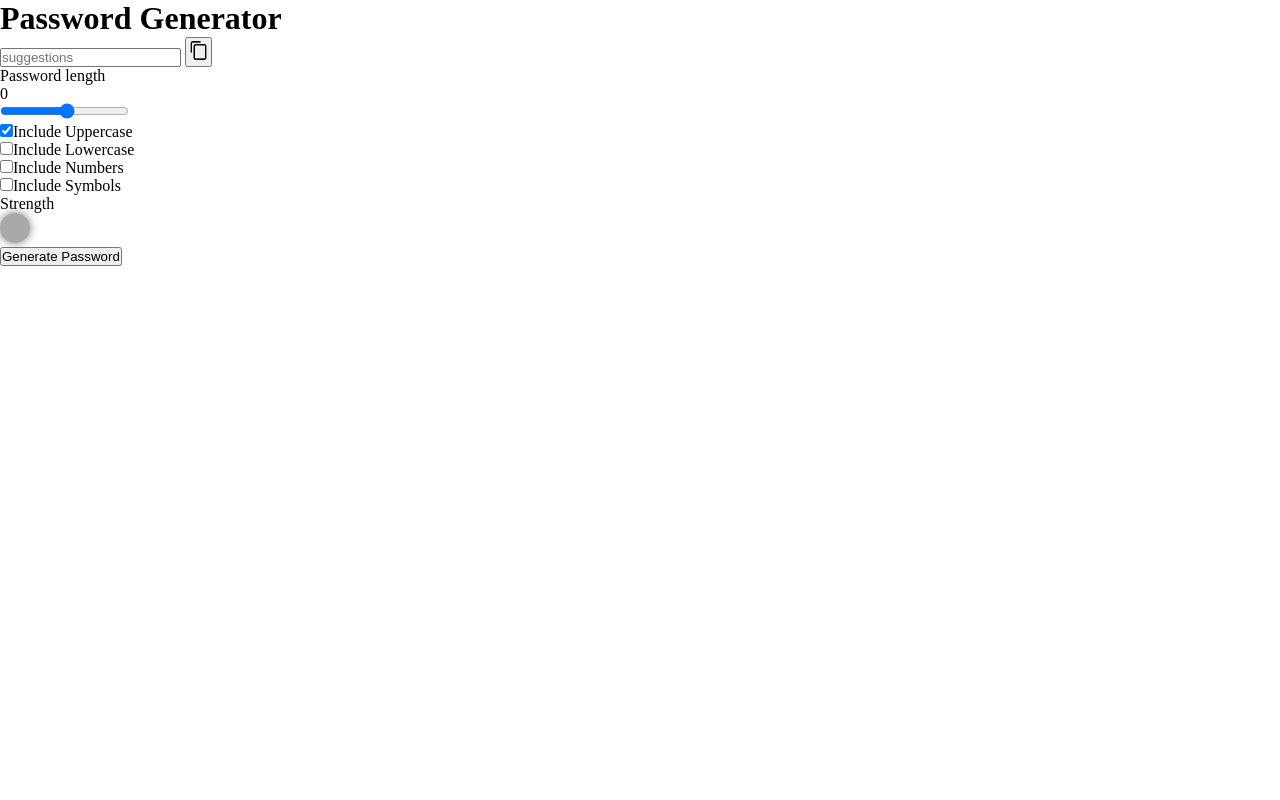
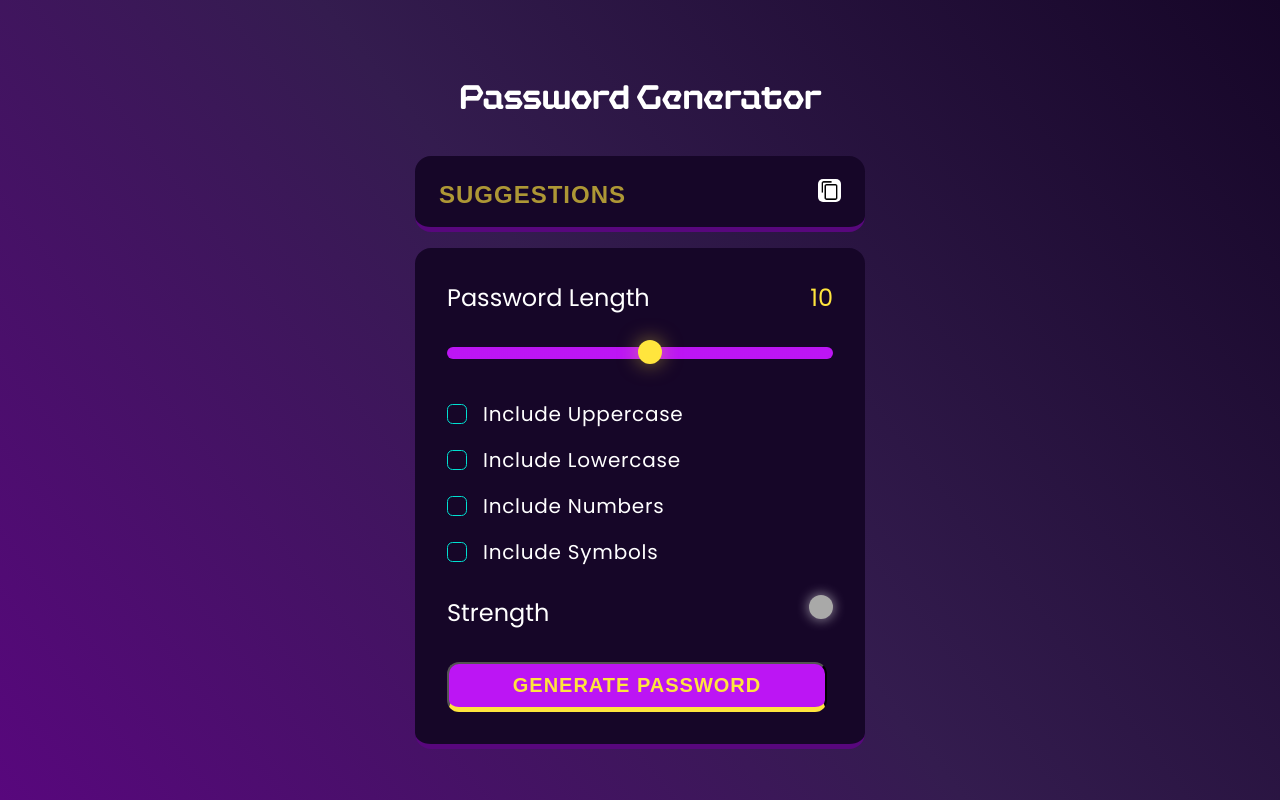
Before and after one commit to AayushSrivastav29/Password-generator, a plain HTML site: page index.html in a window 1280 px wide. Drawn offline with Linux system fonts and the light colour scheme; files whose address does not match are found by name.

Commit message:
added css

```diff
--- a/index.html
+++ b/index.html
@@ -4,43 +4,67 @@
     <meta charset="UTF-8" />
     <meta name="viewport" content="width=device-width, initial-scale=1.0" />
     <title>Password Generator</title>
+    <link
+      href="https://fonts.googleapis.com/css?family=Poppins:400,500,600&display=swap"
+      rel="stylesheet"
+    />
     <link rel="stylesheet" href="style.css" />
   </head>
   <body>
+    <div class="wrapper">
       <div class="container">
-
+        <div>
           <h1>Password Generator</h1>
+        </div>
 
         <div id="suggestions">
+          <input
+            readonly
+            class="passwordDisplay"
+            placeholder="suggestions"
+            passwordDisplay
+          />
 
-        <input readonly class="passwordDisplay" placeholder="suggestions" passwordDisplay/>
-
-        <button data-copy>
+          <button class="copy-btn" data-copy>
             <span data-copyMsg></span>
-          <img id="clipboard-icon" src="Assests\copy.png" alt="clipboard-icon"/>
+            <img
+              id="clipboard-icon"
+              src="Assests\copy.png"
+              alt="clipboard-icon"
+            />
           </button>
-
         </div>
 
         <div id="input-container">
-
           <!-- Password length section -->
           <div class="length-container">
-          <p>Password length</p>
-          <p data-lengthNmber>0</p>
+            <p>Password Length</p>
+            <p data-lengthNmber>10</p>
           </div>
 
           <!-- SLider -->
           <input type="range" min="1" max="20" step="1" class="slider" />
 
           <!-- checkboxes -->
-        <div id="checkbox">
-          <input type="checkbox" id="uppercase" checked/><label for="uppercase">Include Uppercase</label><br/>
-          <input type="checkbox" id="lowercase" /><label for="lowercase">Include Lowercase</label><br/>
-          <input type="checkbox" id="numbers" /><label for="numbers">Include Numbers</label><br/>
-          <input type="checkbox" id="symbols" /><label for="symbols">Include Symbols</label>
+          <div class="checkbox">
+            <input type="checkbox" id="uppercase" /><label for="uppercase"
+              >Include Uppercase</label
+            >
           </div>
-
+          <div class="checkbox">
+            <input type="checkbox" id="lowercase" /><label for="lowercase"
+              >Include Lowercase</label
+            >
+          </div>
+          <div class="checkbox">
+            <input type="checkbox" id="numbers" /><label for="numbers"
+              >Include Numbers</label
+            >
+          </div>
+          <div class="checkbox">
+            <input type="checkbox" id="symbols" /><label for="symbols"
+              >Include Symbols</label
+            >
           </div>
 
           <div class="strength-container">
@@ -49,6 +73,8 @@
           </div>
           <button class="generate-button">Generate Password</button>
         </div>
+      </div>
+    </div>
     <script src="script.js"></script>
   </body>
 </html>
--- a/script.js
+++ b/script.js
@@ -45,6 +45,8 @@ copyBtn.addEventListener('click', function () {
 
   passwordDisplay.select();
   navigator.clipboard.writeText(passwordDisplay.value);
+
+  inputSlider.style.backgroundSize = ((passwordLength-min)*100/(max-min))+"% 100%";
 });
 
 function setIndicator(color) {
@@ -127,6 +129,7 @@ function shufflePassword(array){
 }
 
 function handleCheckboxChange(){
+    checkCount=0;
     allCheckBox.forEach((checkbox)=>{
       if(checkbox.checked){
         checkCount++;
@@ -135,7 +138,11 @@ function handleCheckboxChange(){
 
     //edge case
     if (passwordLength < checkCount) {
-      passwordLength =checkCount;
+      passwordLength = checkCount;
+      inputSlider.value = passwordLength;
+      lengthDisplay.innerText = passwordLength;
+
+
     }
 }
 
--- a/style.css
+++ b/style.css
@@ -1,35 +1,293 @@
-*{
+@font-face {
+  font-family: hackerText;
+  src: url(fonts/HexaframeCF-Thin.woff);
+}
+
+* {
   margin: 0%;
   padding: 0%;
   box-sizing: border-box;
 }
 
-body,html{
+body,
+html {
+  font-family: 'Poppins', sans-serif;
   width: 100%;
   height: 100%;
 }
 
+:root {
+  --dk-violet: hsl(268, 75%, 9%);
+  --lt-violet: hsl(268, 47%, 21%);
+  --lt-violet2: hsl(281, 89%, 26%);
+  --vb-violet: hsl(285, 91%, 52%);
+  --vb-violet2: hsl(290, 70%, 36%);
 
-#clipboard-icon{
+  --vb-yellow: hsl(52, 100%, 62%);
+
+  --pl-white: hsl(0, 0%, 100%);
+
+  --vb-cyan: hsl(176, 100%, 44%);
+  --vb-cyan2: hsl(177, 92%, 70%);
+  --dk-text: hsl(198, 20%, 13%);
+}
+
+.wrapper {
+  width: 100%;
+  height: 100%;
+  display: flex;
+  justify-content: center;
+  align-items: center;
+  flex-direction: column;
+  background: linear-gradient(
+    231deg,
+    rgba(22, 6, 40, 1) 0%,
+    rgba(52, 28, 79, 1) 50%,
+    rgba(88, 7, 125, 1) 100%
+  );
+}
+
+h1 {
+  font-family: hackerText;
+  margin: 25px 0;
+  color: var(--pl-white);
+  text-align: center;
+  line-height: 1.2;
+  font-size: 33px;
+}
+
+.container {
+  width: 90%;
+  max-width: 450px;
+  display: flex;
+  flex-direction: column;
+  justify-content: center;
+  align-items: center;
+}
+
+#suggestions {
+  width: 100%;
+  position: relative;
+  background-color: var(--dk-violet);
+  border-radius: 1rem;
+  border-bottom: 0.35rem solid var(--lt-violet2);
+  margin: 1rem 0;
+  padding-top: 0.35rem;
+}
+
+.passwordDisplay {
+  width: 100%;
+  background-color: transparent;
+  padding: 1.1rem 1rem;
+  color: var(--vb-yellow);
+  font-weight: 600;
+  font-size: 1.15rem;
+  line-height: 30px;
+  letter-spacing: 1px;
+  padding-right: 3.25rem;
+  border: none;
+}
+
+.passwordDisplay::placeholder {
+  color: var(--vb-yellow);
+  position: absolute;
+  top: 50%;
+  left: 1.5rem;
+  font-size: 1.5rem;
+  line-height: 30px;
+  opacity: 0.65;
+  text-transform: uppercase;
+  transform: translateY(-50%);
+}
+.copy-btn{
+  background-color: transparent;
+  border: none;
+  outline: none;
+}
+
+#clipboard-icon {
   width: 23px;
   height: 23px;
+  background-color: var(--pl-white);
+  border-radius: 5px;
 }
-#light{
+
+#suggestions button {
+  position: absolute;
+  top: 50%;
+  right: 1.5rem;
+  transform: translateY(-50%);
+}
+
+.copied-text {
+  position: absolute;
+  top:-30px;
+  left: 50%;
+  color: var(--vb-yellow);
+  font-weight: 600;
+  transform: translateX(-50%);
+  background-color: var(--vb-violet2);
+  border: 1px solid var(--vb-yellow);
+  padding: 5px 10px;
+  border-radius: 5px;
+  z-index: 9999;
+}
+
+#input-container {
+  width: 100%;
+  padding: 2rem;
+  background-color: var(--dk-violet);
+  border-radius: 1rem;
+  border-bottom: 0.35rem solid var(--lt-violet2);
+  color: var(--pl-white);
+}
+
+.length-container {
+  display: flex;
+  justify-content: space-between;
+}
+
+.length-container p:nth-child(1) {
+  font-size: 1.5rem;
+}
+
+.length-container p:nth-child(2) {
+  color: var(--vb-yellow);
+  font-size: 1.5rem;
+}
+
+/* slider */
+.slider{
+  appearance: none;
+  width:100%;
+  height: 0.75rem;
+  cursor: pointer;
+  background-color: var(--lt-violet);
+  border-radius: 1rem;
+  margin-top: 2rem;
+  margin-bottom: 1.5rem;
+  background-image: linear-gradient(var(--vb-violet), var(--vb-violet));
+  background-repeat: no-repeat;
+  border:none;
+  outline:none;
+  z-index:-1;
+}
+
+.slider::-webkit-slider-thumb{
+    position:relative;
+    z-index:1;
+    appearance: none;
+    height:1.5rem;
+    width:1.5rem;
+    border-radius: 50%;
+    background-color: var(--vb-yellow);
+    cursor:pointer;
+    margin-top: -3px;
+    box-shadow: 0px 0px 20px 0px rgba(255, 229, 61, 0.50);
+    transition: all 100ms ease-in;
+}
+
+.slider:focus{
+  outline: 3px solid var(--vb-yellow);
+}
+
+
+.slider::-webkit-slider-thumb:hover{
+  outline: 2px solid var(--vb-yellow);
+  background-color: var(--dk-violet);
+  box-shadow: 0px 0px 25px 5px rgba(255, 229, 61, 0.80);
+}
+
+/* for firefox */
+.slider::-moz-range-thumb {
+  position: relative;
+  z-index: 1;
+  appearance: none;
+  height: 2rem;
+  width: 2rem;
+  border-radius: 50%;
+  background: var(--vb-yellow);
+  box-shadow: 0px 0px 20px 0px rgba(255, 229, 61, 0.50);
+  cursor: pointer;
+}
+
+.slider::-moz-range-thumb:hover {
+  outline: 2px solid var(--vb-yellow);
+  background-color: var(--dk-violet);
+  box-shadow: 0px 0px 25px 5px rgba(255, 229, 61, 0.80);
+}
+
+.checkbox {
+  display: flex;
+  align-items: center;
+  margin: 1rem 0;
+  gap: 0 1rem;
+}
+
+.checkbox input {
+  appearance: none;
+  width: 20px;
+  height: 20px;
+  border: 1px solid var(--vb-cyan);
+  cursor: pointer;
+  position: relative;
+  border-radius: 0.35rem;
+}
+
+.checkbox input:checked {   /* : psuedo-classes*/
+  background-color: var(--vb-cyan);
+}
+
+.checkbox input:checked::before {  /* :: psuedo-elements*/
+  content: '✔';
+  position: absolute;
+  color: var(--dk-text);
+  font-size: 1.05rem;
+  font-weight: 600;
+  left: 50%;
+  top: -3.5px;
+  transform: translateX(-50%);
+}
+
+.checkbox label {
+  color: var(--pl-white);
+  font-size: 1.25rem;
+  letter-spacing: 0.75px;
+}
+
+.strength-container {
+  display: flex;
+  justify-content: space-between;
+  margin: 1.75rem 0 2rem 0;
+}
+
+.strength-container p {
+  font-size: 1.5rem;
+}
+
+#light {
   display: inline-block;
   background-color: rgb(169, 169, 168);
-  width: 30px;
-  height: 30px;
+  width: 1.5rem;
+  height: 1.5rem;
   border-radius: 50%;
-  box-shadow: 0 0 10px rgba(0, 0, 0, 0.5);
+  box-shadow: 0 0 12px 1px rgba(255, 255, 255, 0.5);
 }
-.copied-text {
-  position: absolute;
-  top: 10px; /* Adjust the position of the text as needed */
-  left: 50%;
-  transform: translateX(-50%);
-  background-color: #fff;
-  border: 1px solid #000;
-  padding: 5px 10px;
-  border-radius: 5px;
-  z-index: 9999; /* Ensure the text is displayed on top of the button */
+
+.generate-button {
+  display: flex;
+  width: 380px;
+  height: 50px;
+  padding: 1rem 0;
+  align-items: center;
+  justify-content: center;
+  letter-spacing: 1px;
+  background-color: var(--vb-violet);
+  border-radius: 0.75rem;
+  border-bottom: 0.35rem solid var(--vb-yellow);
+  font-size: 1.25rem;
+  color: var(--vb-yellow);
+  text-transform: uppercase;
+  font-weight: 600;
+  cursor: pointer;
 }
```
Also changed, not shown: Assests/Screenshot (46).png (deleted). Lines whose indentation alone changed are shown as unchanged.
